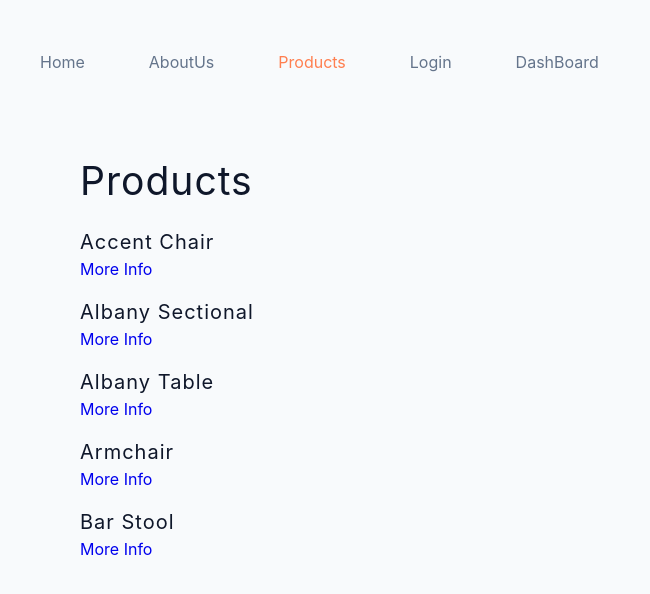
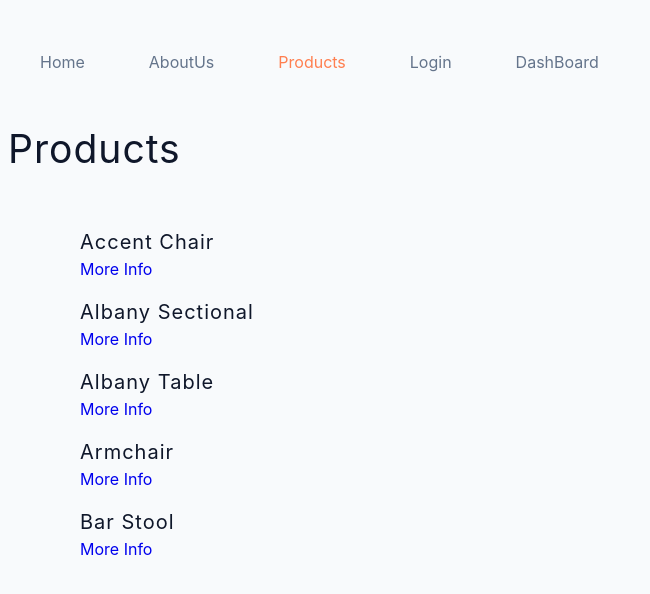
Before and after one commit to UsamaBhakrani/React-Router-v6, a React (Vite) app: page /products in a window 1280 px wide. Shown: the top 594 px of the page, without its empty margins (0-650 px from the left). Built offline with nearby package versions, Linux system fonts and the light colour scheme.

Commit message:
Product Page Children and Output

```diff
--- a/src/App.jsx
+++ b/src/App.jsx
@@ -9,6 +9,7 @@ import Login from "./pages/Login";
 import Dashboard from "./pages/Dashboard";
 import { useState } from "react";
 import ProtectedRoute from "./pages/ProtectedRoute";
+import SharedProduct from "./pages/SharedProduct";
 
 const App = () => {
   const [user, setUser] = useState(null);
@@ -18,8 +19,12 @@ const App = () => {
         <Route path="/" element={<SharedLayout />}>
           <Route index element={<Home />} />
           <Route path="about" element={<About />} />
-          <Route path="products" element={<Products />} />
-          <Route path="products/:productId" element={<SingleProduct />} />
+
+          <Route path="products" element={<SharedProduct />}>
+            <Route index element={<Products />} />
+            <Route path=":productId" element={<SingleProduct />} />
+          </Route>
+
           <Route path="login" element={<Login setUser={setUser} />} />
           <Route
             path="dashboard"
--- a/src/pages/Products.jsx
+++ b/src/pages/Products.jsx
@@ -4,7 +4,6 @@ import data from "../data";
 const Products = () => {
   return (
     <section className="section">
-      <h2>products</h2>
       <div className="products">
         {data.map((product) => {
           return (
--- /dev/null
+++ b/src/pages/SharedProduct.jsx
@@ -0,0 +1,12 @@
+import { Outlet } from "react-router-dom";
+
+const SharedProduct = () => {
+  return (
+    <>
+      <h2>Products</h2>
+      <Outlet />
+    </>
+  );
+};
+
+export default SharedProduct;
```
